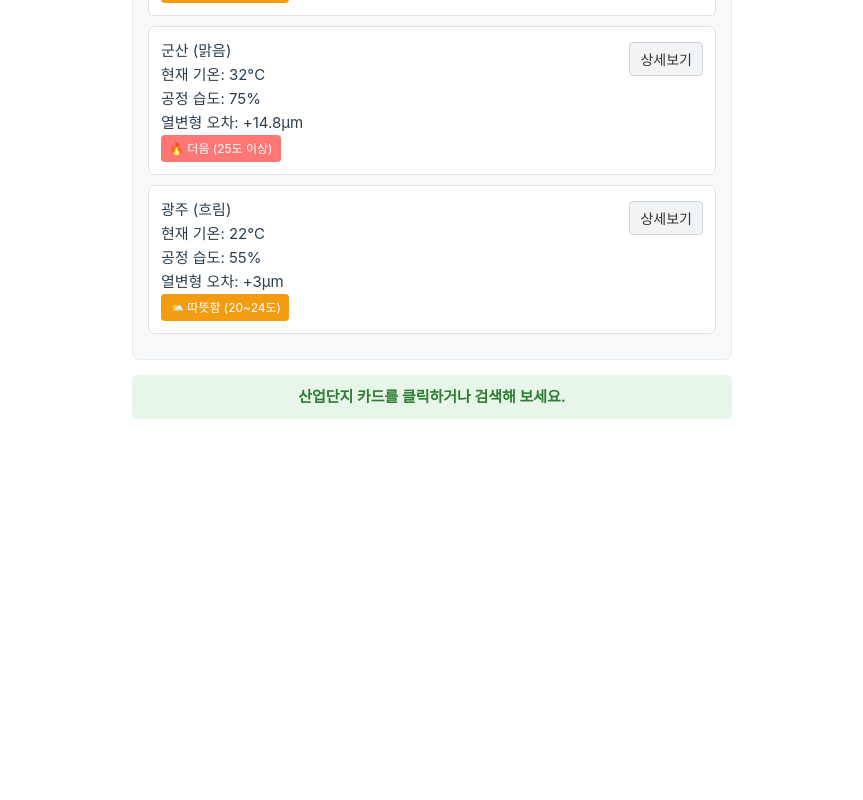
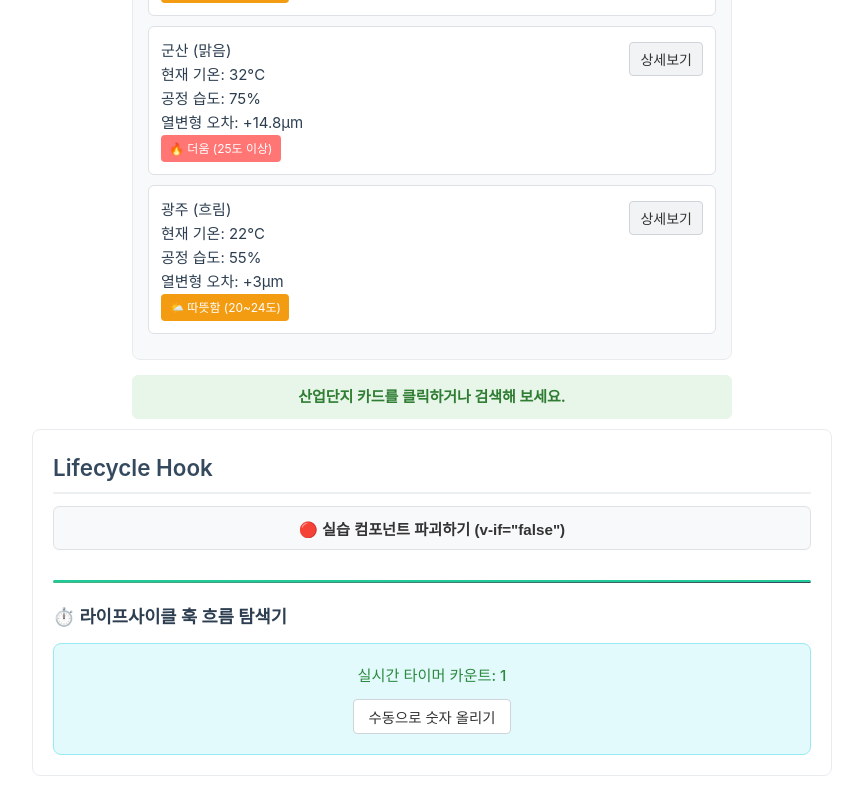
Before and after one commit to rntqkdl/skala-vue, a Vue app: page / in a window 1280 px wide. Shown: the part 9200-10000 px from the top of the page, without its empty margins (0-863 px from the left). Before the commit the page ends 9619 px from the top, so only its background shows below. Built offline with nearby package versions, Linux system fonts and the light colour scheme.

Commit message:
부모-자식컴포넌트 연결구현

```diff
--- a/src/App.vue
+++ b/src/App.vue
@@ -48,6 +48,9 @@ import WatchEffect from '@/components/practices/WatchEffect.vue'
 
 // 10. handon 2 실습
 import WeatherComposition from './components/handson/WeatherComposition.vue'
+
+// 11. Component Lifecycle > hook ex
+import VueLifecycle from './components/practices/VueLifecycle.vue'
 </script>
 
 <template>
@@ -103,6 +106,8 @@ import WeatherComposition from './components/handson/WeatherComposition.vue'
     <WatchEffect />
     <!-- 10. handon 2  -->
     <WeatherComposition />
+    <!-- 11. 11. Component Lifecycle > hook ex  -->
+    <VueLifecycle />
   </div>
 </template>
 
--- /dev/null
+++ b/src/components/practices/LifecycleChild.vue
@@ -0,0 +1,80 @@
+<script setup>
+import { ref, onMounted, onUpdated, onUnmounted } from 'vue'
+
+const count = ref(0)
+let timerId = null
+
+// 1. 생성 (Creation)
+console.log('1. [setup] 컴포넌트가 메모리에 생성되었습니다. (DOM 접근 불가)')
+
+// 2. 부착 (Mounting)
+onMounted(() => {
+  console.log('2. [onMounted] 화면에 부착되었습니다. (API 호출 및 DOM 조작 작성)')
+  // 3초마다 숫자가 자동으로 올라가는 타이머 가동
+  timerId = setInterval(() => {
+    count.value++
+  }, 3000)
+})
+
+// 3. 갱신 (Updating)
+onUpdated(() => {
+  console.log(
+    `3. [onUpdated] 데이터가 변경되어 화면을 새로 그렸습니다. (현재 count: ${count.value})`,
+  )
+})
+
+// 4. 소멸 (Unmounting)
+onUnmounted(() => {
+  clearInterval(timerId) // 타이머 정리 (메모리 누수 방지)
+  console.log('4. [onUnmounted] 컴포넌트 소멸 및 타이머 정리 완료.')
+})
+</script>
+
+<template>
+  <div class="child-container">
+    <h3>⏱️ 라이프사이클 훅 흐름 탐색기</h3>
+    <div class="counter-display">
+      <p>실시간 타이머 카운트: {{ count }}</p>
+      <button class="count-btn" @click="count++">수동으로 숫자 올리기</button>
+    </div>
+  </div>
+</template>
+
+<style scoped>
+.child-container {
+  margin-top: 10px;
+}
+
+.child-container h3 {
+  margin-bottom: 12px;
+  font-size: 1.1rem;
+}
+
+.counter-display {
+  background-color: #e3fafc;
+  border: 1px solid #99e9f2;
+  border-radius: 8px;
+  padding: 20px;
+  text-align: center;
+}
+
+.counter-display p {
+  margin: 0 0 10px 0;
+  font-size: 0.95rem;
+  color: #2b8a3e;
+  font-weight: 500;
+}
+
+.count-btn {
+  padding: 6px 14px;
+  background-color: #ffffff;
+  border: 1px solid #ced4da;
+  border-radius: 4px;
+  cursor: pointer;
+  font-size: 0.9rem;
+}
+
+.count-btn:hover {
+  background-color: #f1f3f5;
+}
+</style>
--- /dev/null
+++ b/src/components/practices/VueLifecycle.vue
@@ -0,0 +1,52 @@
+<script setup>
+import { ref } from 'vue'
+import LifecycleChild from './LifecycleChild.vue'
+
+const isShow = ref(true)
+</script>
+
+<template>
+  <div class="practice-section">
+    <h2>Lifecycle Hook</h2>
+    <button class="toggle-btn" @click="isShow = !isShow">
+      {{
+        isShow
+          ? '🔴 실습 컴포넌트 파괴하기 (v-if="false")'
+          : '🟢 실습 컴포넌트 다시 생성하기 (v-if="true")'
+      }}
+    </button>
+    <hr class="divider" />
+
+    <!-- isShow가 false가 되면 자식 컴포넌트가 DOM에서 파괴되어 onUnmounted가 동작합니다 -->
+    <LifecycleChild v-if="isShow" />
+  </div>
+</template>
+
+<style scoped>
+.practice-section {
+  padding: 20px;
+}
+
+.toggle-btn {
+  width: 100%;
+  padding: 10px 15px;
+  font-size: 0.95rem;
+  font-weight: bold;
+  cursor: pointer;
+  background-color: #f8f9fa;
+  border: 1px solid #dee2e6;
+  border-radius: 6px;
+  margin-bottom: 15px;
+  transition: background-color 0.2s;
+}
+
+.toggle-btn:hover {
+  background-color: #e9ecef;
+}
+
+.divider {
+  border: none;
+  border-top: 2px solid #20c997;
+  margin: 15px 0;
+}
+</style>
```
